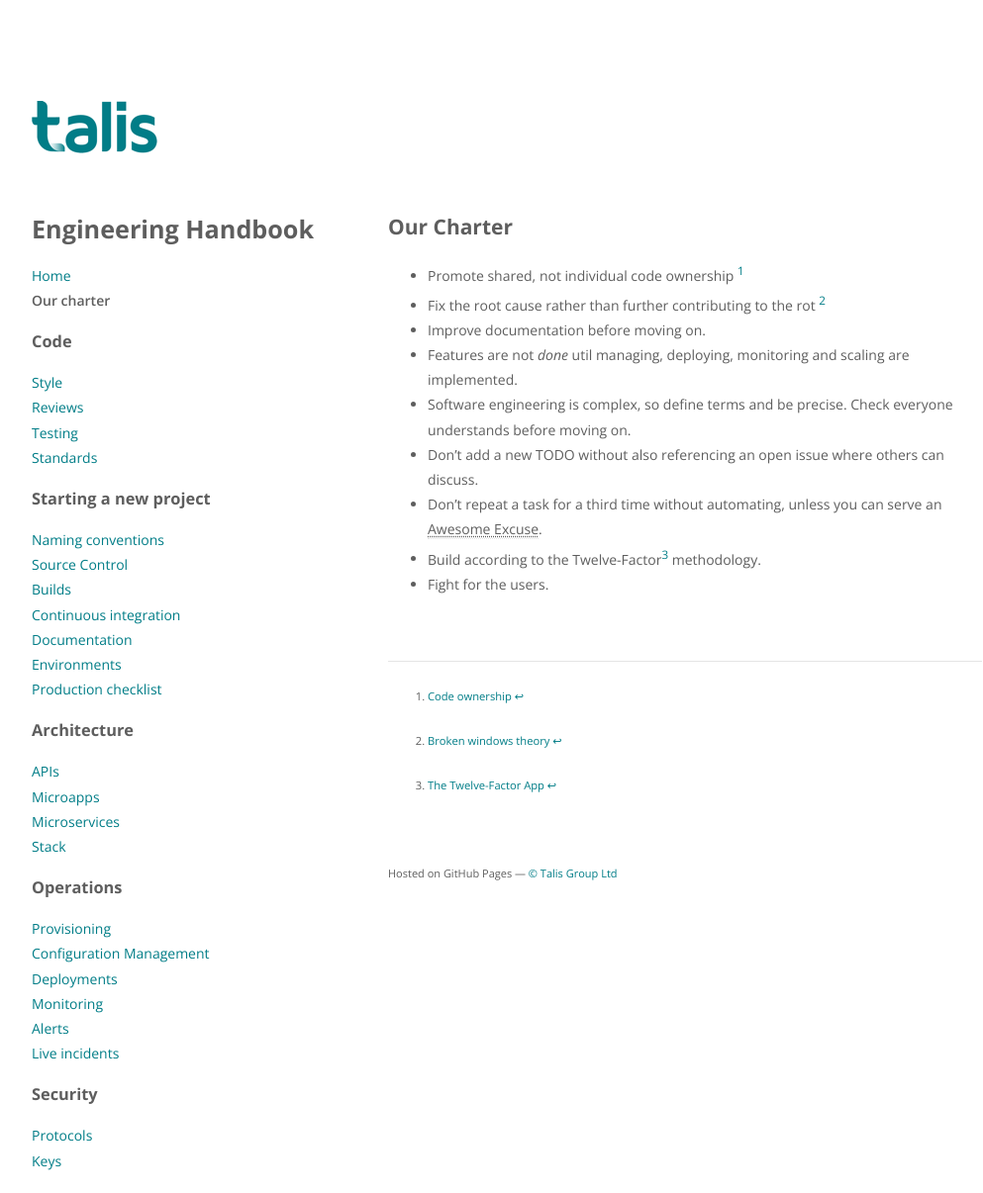
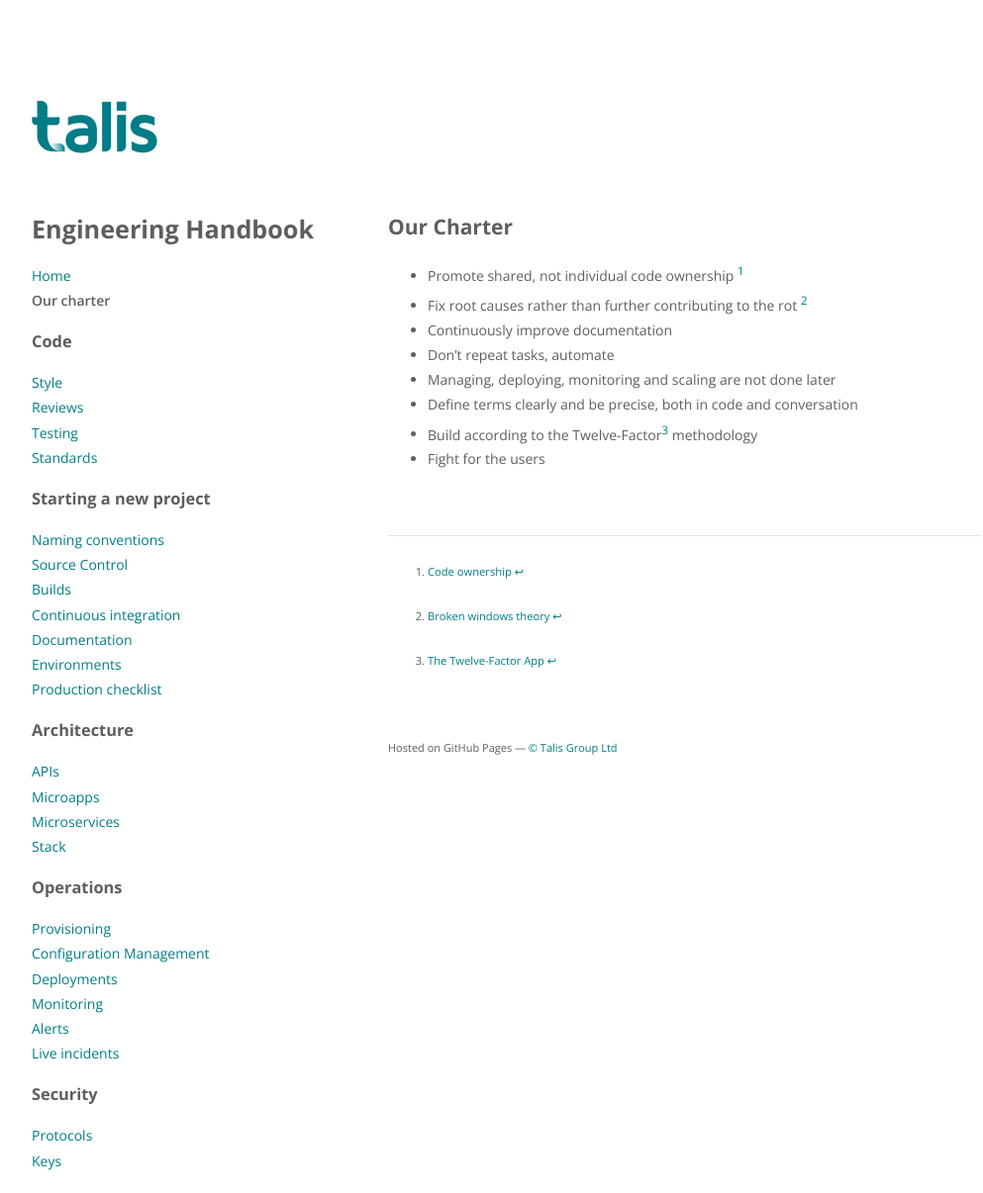
Before and after one commit to ellerbrock/talis.github.io, a Jekyll site: the page built from topics/charter.md, in a window 1280 px wide. Shown: the whole page at 99% size, without its empty margins (128-1121 px from the left). Built offline with Jekyll 4.4.1, drawn with Linux system fonts in a browser that asks for light colours.

Commit message:
Charter tweaks

```diff
--- a/topics/charter.md
+++ b/topics/charter.md
@@ -5,15 +5,14 @@
 ---
 
 * Promote shared, not individual code ownership [^1]
-* Fix the root cause rather than further contributing to
+* Fix root causes rather than further contributing to
 the rot [^2]
-* Improve documentation before moving on.
-* Features are not *done* util managing, deploying, monitoring and scaling are implemented.
-* Software engineering is complex, so define terms and be precise. Check everyone understands before moving on.
-* Don't add a new TODO without also referencing an open issue where others can discuss.
-* Don't repeat a task for a third time without automating, unless you can serve an Awesome Excuse.
-* Build according to the Twelve-Factor[^3] methodology.
-* Fight for the users.
+* Continuously improve documentation
+* Don't repeat tasks, automate
+* Managing, deploying, monitoring and scaling are not done later
+* Define terms clearly and be precise, both in code and conversation
+* Build according to the Twelve-Factor[^3] methodology
+* Fight for the users
 
 
 
@@ -21,5 +20,3 @@
 [^1]: [Code ownership](https://code.facebook.com/posts/263824650408138/engineering-culture-series-code-ownership/ )
 [^2]: [Broken windows theory](http://en.wikipedia.org/wiki/Broken_windows_theory)
 [^3]: [The Twelve-Factor App](http://12factor.net/)
-
-*[Awesome Excuse]: It better be really awesome.
```
Also changed, not shown: topics/code-standards.md (+3 -0 lines).
